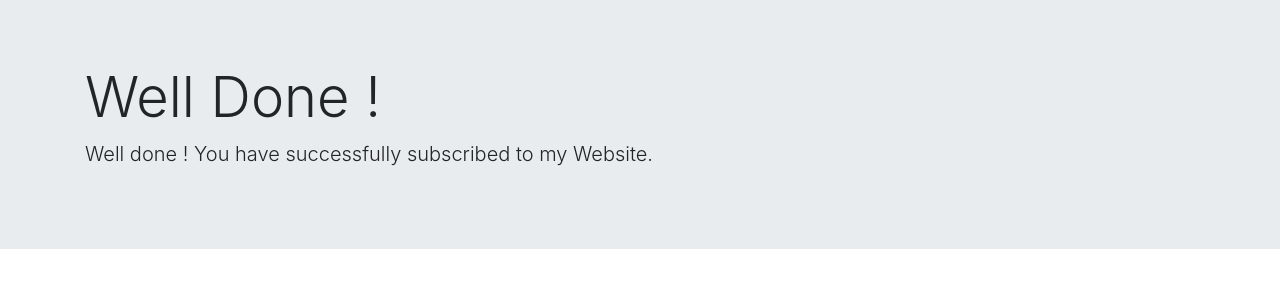
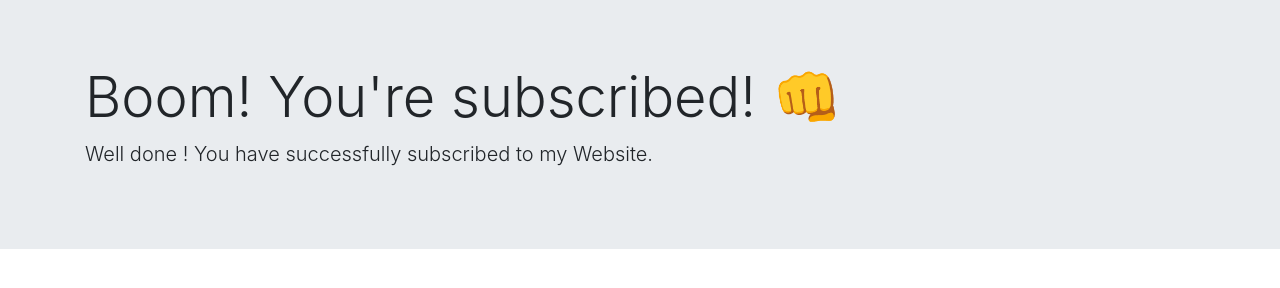
Before and after one commit to gk-gunjan/newsLetter, a website: page success.html in a window 1280 px wide. Drawn offline with nearby package versions, Linux system fonts and the light colour scheme.

Commit message:
changes h1 tag 2nd time. !

```diff
--- a/success.html
+++ b/success.html
@@ -12,7 +12,7 @@
 <body>
     <div class="jumbotron jumbotron-fluid">
         <div class="container">
-          <h1 class="display-4">Well Done !</h1>
+          <h1 class="display-4">Boom! You're subscribed! 👊</h1>
           <p class="lead">Well done ! You have successfully subscribed to my Website.</p>
         </div>
       </div>
```
